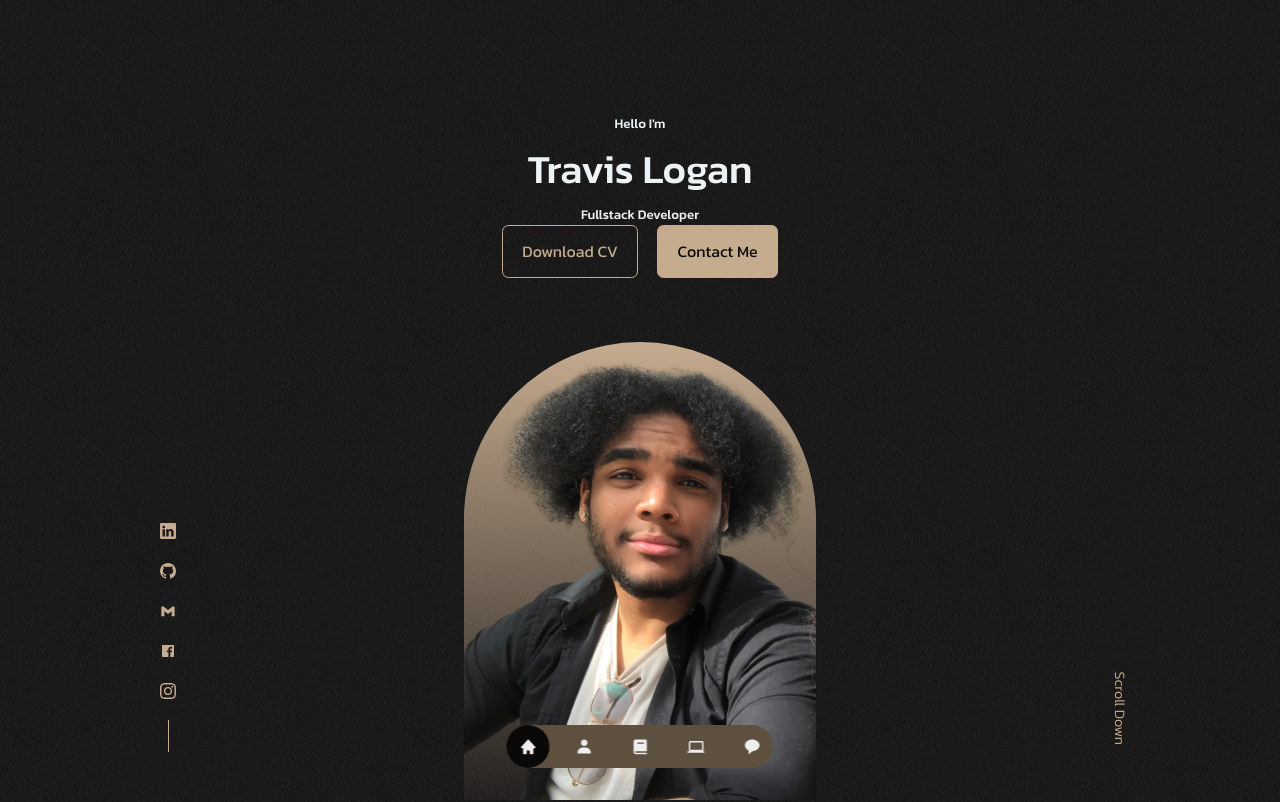
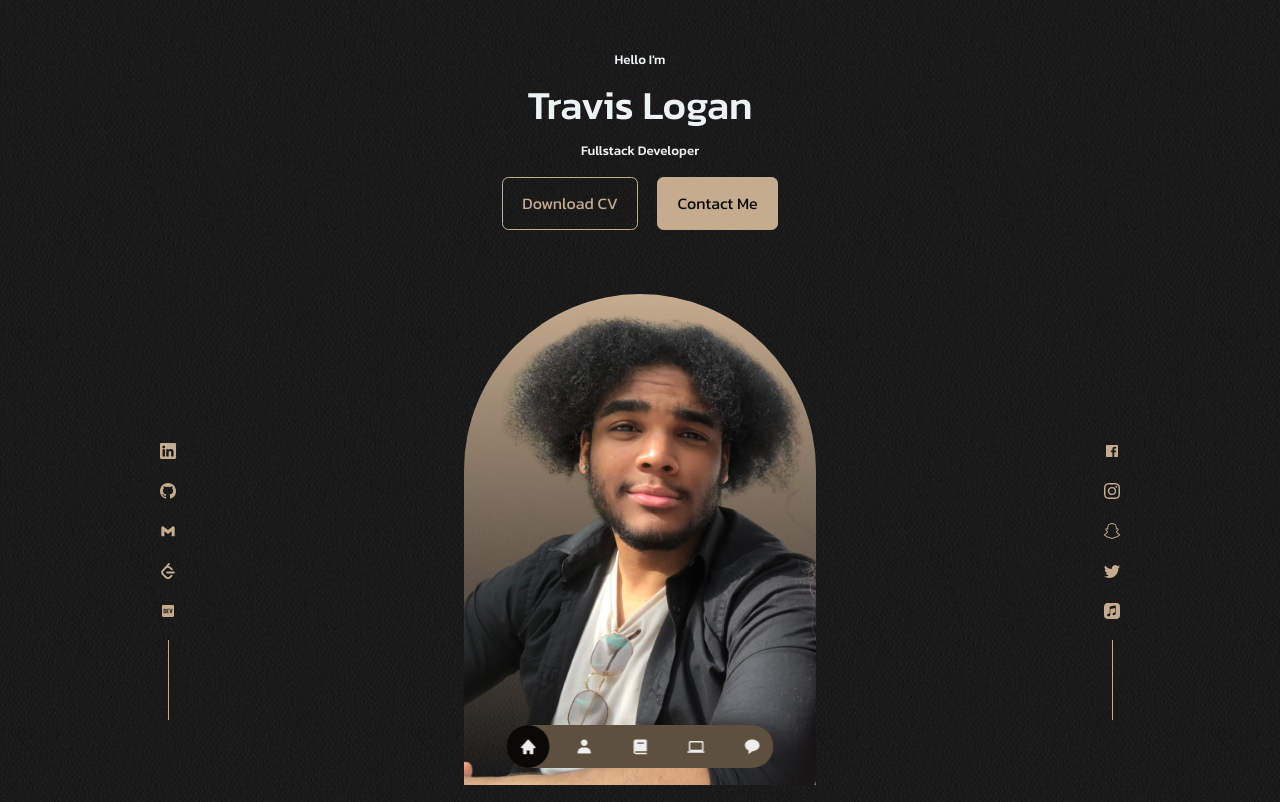
Before and after one commit to TravisLoganT/portfolio-v2, a React (Create React App) app: page / in a window 1280 px wide. Shown: the top 802 px of the page. Built offline with nearby package versions, Linux system fonts and the light colour scheme.

Commit message:
refactored the social media links

```diff
--- a/src/components/header/Header.css
+++ b/src/components/header/Header.css
@@ -1,7 +1,7 @@
 header {
     height: 100vh;
-    padding-top: 7rem;
-    overflow: hidden;
+    padding-top: 3rem;
+    overflow: clip;
 }
 
 .header__container {
@@ -12,27 +12,45 @@ header {
 
 /* ---------- CTA ---------- */
 .cta {
-    margin-top: 0rem;
+    margin-top: 1rem;
     display: flex;
     gap: 1.2rem;
     justify-content: center;
 }
 
 /* ---------- SOCIALS ---------- */
-.header__socials {
+.header__socials-pro {
     display: flex;
     flex-direction: column;
     align-items: center;
     gap: 0.8rem;
     position: absolute;
     left: 0;
-    bottom: 3rem;
+    bottom: 5rem;
 }
 
-.header__socials::after {
+.header__socials-pro::after {
     content: '';
     width: 1px;
-    height: 2rem;
+    height: 5rem;
+    background-color: var(--color-primary);
+
+}
+
+.header__socials-soc {
+    display: flex;
+    flex-direction: column;
+    align-items: center;
+    gap: 0.8rem;
+    position: absolute;
+    right: 0;
+    bottom: 5rem;
+}
+
+.header__socials-soc::after {
+    content: '';
+    width: 1px;
+    height: 5rem;
     background-color: var(--color-primary);
 
 }
@@ -46,19 +64,11 @@ header {
     left: calc(50% - 11rem);
     margin-top: 4rem;
     border-radius: 12rem 12rem 0 0;
-    overflow: hidden;
+    overflow: visible;
     /* padding: 0rem 0rem 0rem 0rem; */
 }
 
-/* ---------- SCROLL ---------- */
-.scroll__down {
-    position: absolute;
-    right: -2.3rem;
-    bottom: 5rem;
-    transform: rotate(90deg);
-    font-weight: 300;
-    font-size: 0.9rem;
-}
+/* ---------- SCROLL ---------- *
 
 /* ---------- MEDIA QUERIES (MEDIUM DEVICES) ---------- */
 @media screen and (max-width: 1024px) {
@@ -73,7 +83,7 @@ header {
         height: 100vh;
     }
 
-    .header__socials, .scroll__down {
+    .header__socials-pro, .header__socials-soc, .scroll__down {
         display: none;
     }
 }
--- a/src/components/header/Header.jsx
+++ b/src/components/header/Header.jsx
@@ -2,7 +2,8 @@ import React from 'react'
 import './Header.css'
 import CTA from './CTA'
 import ME from '../../assets/Travis.png'
-import HeaderSocials from './HeaderSocials'
+import HeaderSocialsPro from './HeaderSocialsPro'
+import HeaderSocialsSoc from './HeaderSocialsSoc'
 
 
 const Header = () => {
@@ -14,13 +15,13 @@ const Header = () => {
         <h1>Travis Logan</h1>
         <h5 className="text-light">Fullstack Developer</h5>
         <CTA />
-        <HeaderSocials />
+        <HeaderSocialsPro />
+        <HeaderSocialsSoc />
 
         <div className="me">
           <img src={ME} alt="Travis Logan" />
         </div>
 
-        <a href='#contact' className='scroll__down'>Scroll Down</a>
       </div>
     </header>
   )
--- a/src/components/header/HeaderSocials.jsx
+++ b/src/components/header/HeaderSocialsPro.jsx
@@ -1,10 +1,11 @@
 import React from 'react'
-import {BsLinkedin, BsGithub, BsInstagram} from 'react-icons/bs'
-import {BiLogoGmail, BiLogoFacebookSquare} from 'react-icons/bi'
+import {BsLinkedin, BsGithub, } from 'react-icons/bs'
+import { BiLogoGmail, BiLogoDevTo } from 'react-icons/bi'
+import { SiLeetcode } from 'react-icons/si'
 
-const HeaderSocials = () => {
+const HeaderSocialsPro = () => {
   return (
-    <div className="header__socials">
+    <div className="header__socials-pro">
         {/* LinkedIn */}
         <a href="https://www.linkedin.com/in/travislogant/" rel="noreferrer" target="_blank">
             <BsLinkedin />
@@ -20,17 +21,17 @@ const HeaderSocials = () => {
             <BiLogoGmail />
         </a>
 
-        {/* facebook */}
-        <a href="https://www.facebook.com/profile.php?id=100006278568312" rel="noreferrer" target="_blank">
-            <BiLogoFacebookSquare />
+        {/* LeetCode */}
+        <a href="https://leetcode.com/TravisLoganT/" rel="noreferrer" target="_blank">
+            <SiLeetcode />
         </a>
 
-        {/* Instagram */}
-        <a href="https://www.instagram.com/travislogant/" rel="noreferrer" target="_blank">
-            <BsInstagram />
+        {/* Dev.to */}
+        <a href="https://dev.to/travistlogant" rel="noreferrer" target="_blank">
+            <BiLogoDevTo />
         </a>
     </div>
   )
 }
 
-export default HeaderSocials
+export default HeaderSocialsPro
--- /dev/null
+++ b/src/components/header/HeaderSocialsSoc.jsx
@@ -0,0 +1,39 @@
+import React from 'react'
+import { BsInstagram, BsSnapchat, BsTwitter } from 'react-icons/bs'
+import { BiLogoFacebookSquare } from 'react-icons/bi'
+import { SiApplemusic } from 'react-icons/si'
+
+
+const HeaderSocialsSoc = () => {
+  return (
+      <div className="header__socials-soc">
+          {/* facebook */}
+        <a href="https://www.facebook.com/profile.php?id=100006278568312" rel="noreferrer" target="_blank">
+            <BiLogoFacebookSquare />
+          </a>
+
+          {/* Instagram */}
+        <a href="https://www.instagram.com/travislogant/" rel="noreferrer" target="_blank">
+            <BsInstagram />
+          </a>
+
+        {/* Snapchat */}
+        <a href="https://t.snapchat.com/Ute8DVHL" rel="noreferrer" target="_blank">
+            <BsSnapchat />
+        </a>
+
+        {/* Twitter */}
+        <a href="https://twitter.com/travislogant?s=21&t=ybeDcZrJwGYJsB47_1VGJQ" rel="noreferrer" target="_blank">
+            <BsTwitter />
+        </a>
+
+        {/* Apple Music */}
+        <a href="https://music.apple.com/profile/travislogant" rel="noreferrer" target="_blank">
+            <SiApplemusic />
+          </a>
+
+    </div>
+  )
+}
+
+export default HeaderSocialsSoc
```
